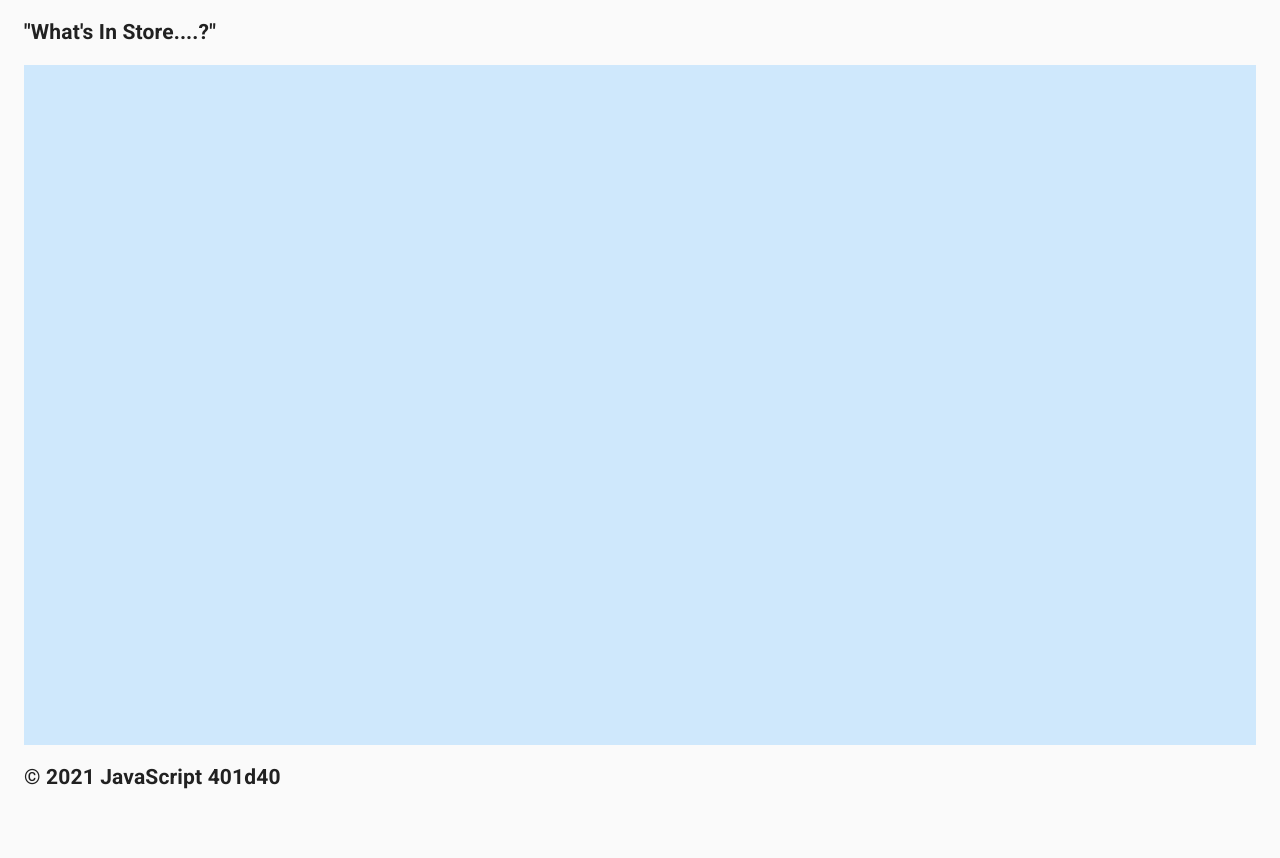
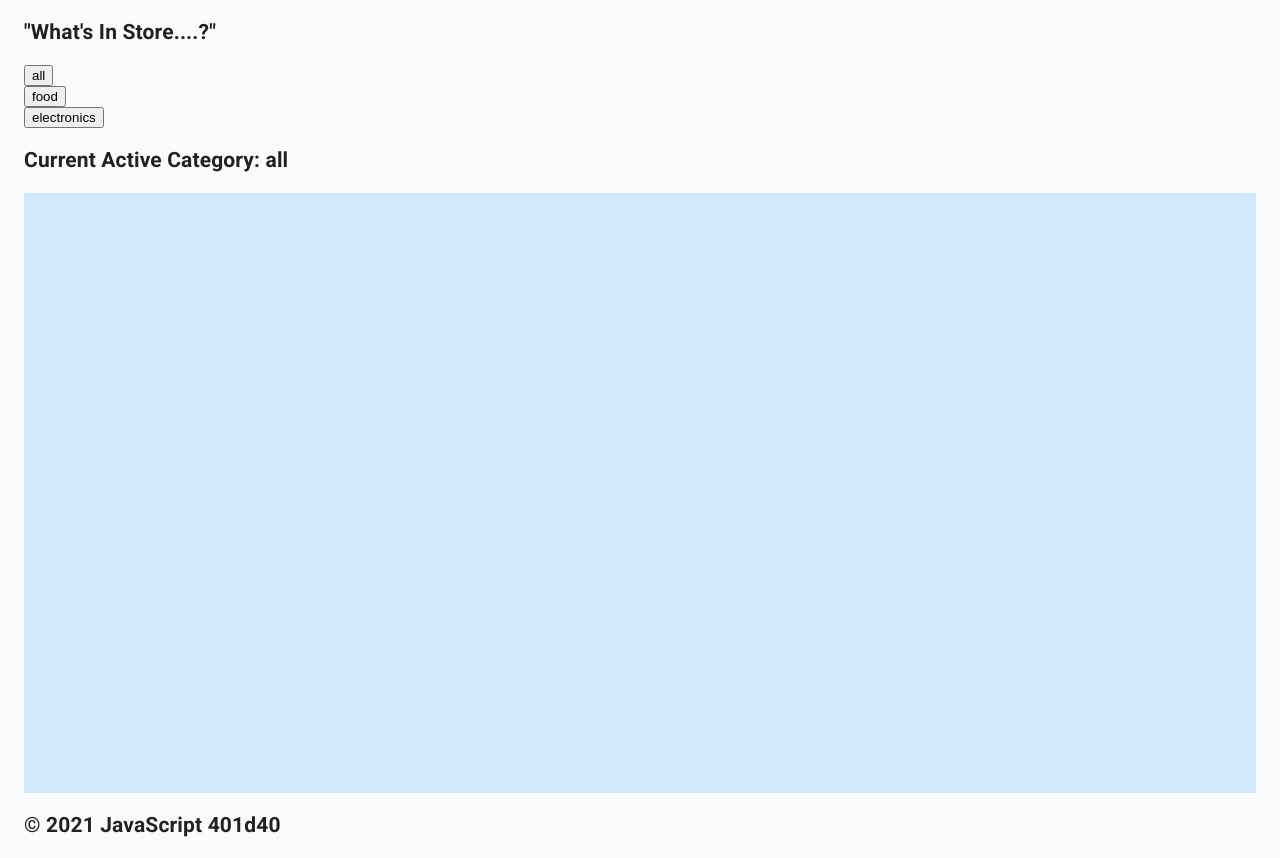
Before and after one commit to William-Moreno/storefront, a React (Create React App) app: page / in a window 1280 px wide. Before the commit the page ends 810 px from the top, so only its background shows below. Built offline with nearby package versions, Linux system fonts and the light colour scheme.

Commit message:
barebones categories section complete and functioning

```diff
--- a/src/App.js
+++ b/src/App.js
@@ -17,7 +17,8 @@ function App() {
       <Container maxWidth="lg">
         <Provider store={store()}>
           <Header />
-          <Typography component="div" style={{ backgroundColor: '#cfe8fc', height: '85vh' }} />
+          <Categories />
+          <Typography component="div" style={{ backgroundColor: '#cfe8fc', height: '75vh' }} />
           <Footer />
         </Provider>
       </Container>
--- a/src/components/storefront/Categories.js
+++ b/src/components/storefront/Categories.js
@@ -0,0 +1,34 @@
+import React from 'react';
+import { connect } from 'react-redux';
+import { selectCategory } from '../../store/categories.js';
+
+
+const CategoryPicker = (props) => {
+  return (
+    <div>
+      {props.categories.map(category => {
+        return (
+          <div>
+            <button onClick={() => props.selectCategory(category.name)}>
+              {category.name}
+            </button>
+              </div>
+        )
+      })}
+      <h2>Current Active Category: {props.activeCategory}</h2>
+    </div>
+  )
+}
+
+const mapStateToProps = (state) => {
+  return {
+    categories: state.categories.categories,
+    activeCategory: state.categories.activeCategory,
+  }
+}
+
+const mapDispatchToProps = {
+  selectCategory
+}
+
+export default connect(mapStateToProps, mapDispatchToProps)(CategoryPicker);
--- a/src/store/categories.js
+++ b/src/store/categories.js
@@ -28,6 +28,7 @@ export default function CategoriesReducer(state = initialState, action) {
     case "SELECT_ELECTRONICS_CATEGORY":
 
       return { activeCategory: newCategory, categories: categories };
+
     default:
       return state;
   }
```
